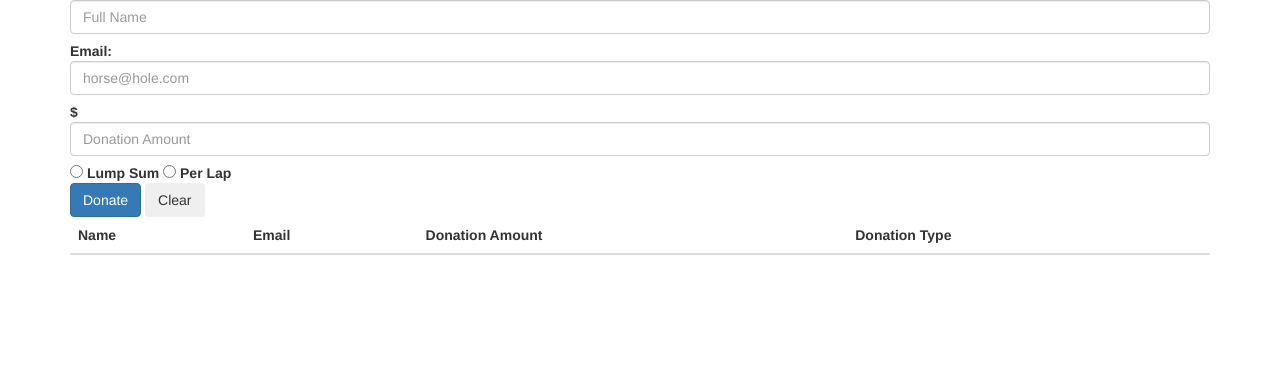
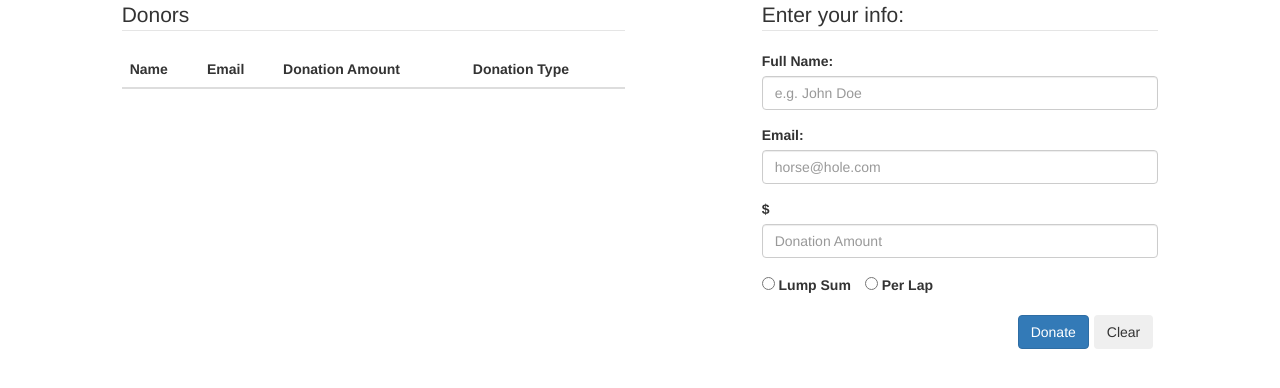
Before and after one commit to ollieOsh/walkathon-NSS, a plain HTML site: page index.html in a window 1280 px wide. Drawn offline with nearby package versions, Linux system fonts and the light colour scheme.

Commit message:
think i is dun

```diff
--- a/index.html
+++ b/index.html
@@ -6,10 +6,30 @@
 	<link rel="stylesheet" type="text/css" href="main.css">
 </head>
 <body>
-	<div class="container">
-		<form class="form-horizontal">
+	<div class="container-fluid">
+		<div class="row">
+			<div class="col-md-5 col-md-offset-1 col-sm-6 butt">
+				<table class="table table-striped">
+					<legend>Donors</legend>
+					<thead>
+						<tr>
+							<th>Name</th>
+							<th>Email</th>
+							<th>Donation Amount</th>
+							<th>Donation Type</th>
+						</tr>
+					</thead>
+
+					<tbody id="donors"></tbody>
+				</table>
+			</div>
+
+			<div class="col-md-4 col-md-offset-1 col-sm-5 col-sm-offset-1">
+				<form class="form">
+					<legend>Enter your info:</legend>
 					<fieldset>
-				<input type="text" class="form-control" name="name" id="name" placeholder="Full Name">
+						<label for="name" class="control-label">Full Name:</label>
+						<input type="text" class="form-control" name="name" id="name" placeholder="e.g. John Doe">
 					</fieldset>
 
 					<fieldset>
@@ -30,22 +50,11 @@
 						<label for="per" class="control-label">Per Lap</label>
 					</fieldset>
 
+					<button type="reset" class="btn btn-secondary" id="reset">Clear</button>
 					<button type="button" class="btn btn-primary" id="donate">Donate</button>
-			<button type="reset" class="btn btn-secondary" id="reset">Clear</button>
 				</form>
-
-		<table class="table table-striped">
-			<thead>
-				<tr>
-					<th>Name</th>
-					<th>Email</th>
-					<th>Donation Amount</th>
-					<th>Donation Type</th>
-				</tr>
-			</thead>
-
-			<tbody id="donors"></tbody>
-		</table>
+			</div>
+		</div>
 	</div>
 
 <script type="text/javascript" src="iffe-walkathon.js"></script>
--- a/main.css
+++ b/main.css
@@ -0,0 +1,23 @@
+.butt {
+	margin-bottom: 100px;
+}
+
+fieldset {
+	margin-bottom: 15px;
+}
+
+button {
+	float: right;
+	margin-right: 5px;
+}
+
+input[type='radio']:nth-child(3) {
+	margin-left: 10px;
+	background-color: red;
+}
+
+/*@media (min-width: @screen-sm-min) and (max-width: @screen-sm-max) and (orientation: landscape) {
+	.col-md-4 {
+		.col-sm-4
+	}
+}*/
```
Lines whose indentation alone changed are shown as unchanged.
